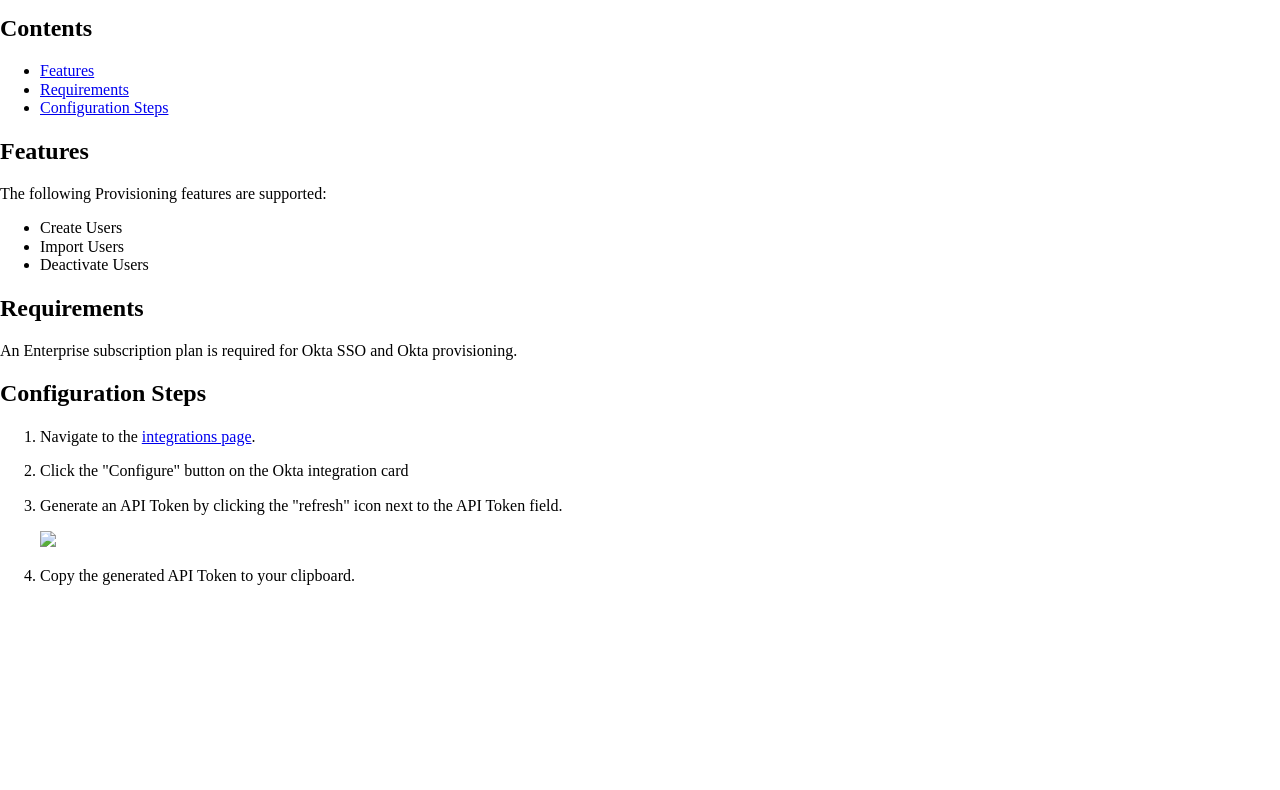
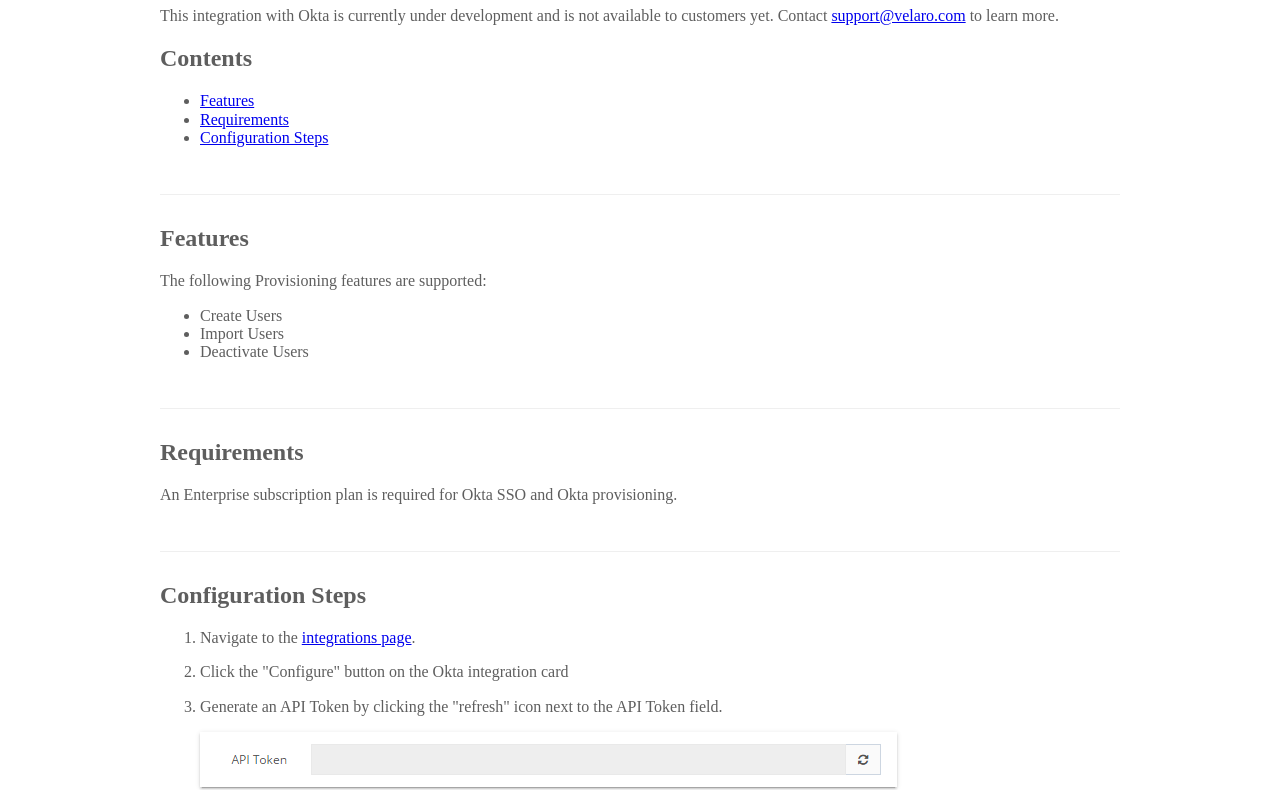
Before and after one commit to velaro/okta-guides, a plain HTML site: page provisioning.html in a window 1280 px wide. Shown: the part 103-893 px from the top of the page. Before the commit the page ends 800 px from the top, so only its background shows below. Drawn offline with nearby package versions, Linux system fonts and the light colour scheme; the site is published under a folder, as on GitHub Pages, so addresses that start at the root find nothing.

Commit message:
fix permalinks

```diff
--- a/provisioning.html
+++ b/provisioning.html
@@ -4,7 +4,7 @@
   <meta charset="UTF-8">
   <title>Velaro Provisioning</title>
   <link rel="stylesheet" href="//cdnjs.cloudflare.com/ajax/libs/normalize/5.0.0/normalize.min.css">
-  <link rel="stylesheet" href="/css/style.css">
+  <link rel="stylesheet" href="css/style.css">
 </head>
 <body>
   <div class="container">
@@ -47,7 +47,7 @@
         <li><p>Click the "Configure" button on the Okta integration card</p></li>
         <li>
           <p>Generate an API Token by clicking the "refresh" icon next to the API Token field.</p>
-          <p><img src="/images/scim01.png"></p>
+          <p><img src="images/scim01.png"></p>
         </li>
         <li><p>Copy the generated API Token to your clipboard.</p></li>
       </ol>
```
Also changed, not shown: index.html (+2 -2 lines).
